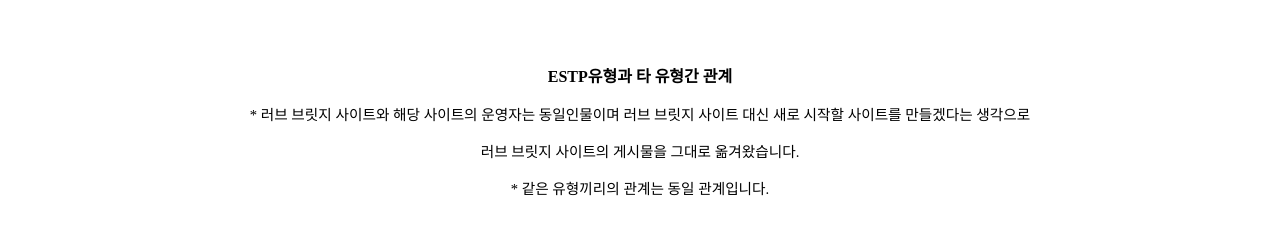
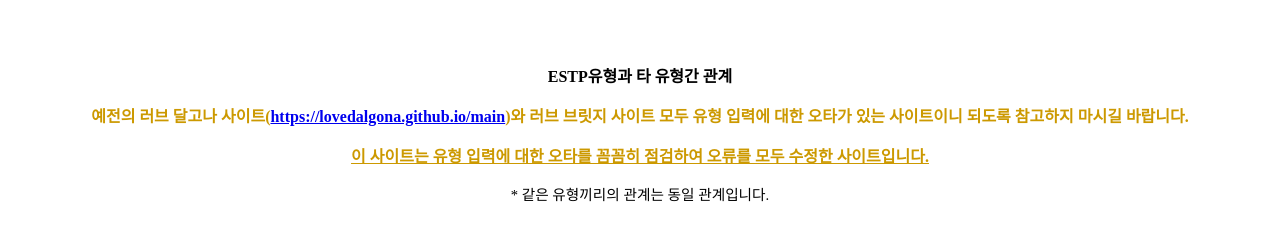
Before and after one commit to love-dalgona/estp-relationship, a plain HTML site: page index.html in a window 1280 px wide. Shown: the part 214-442 px from the top of the page. Drawn offline with Linux system fonts and the light colour scheme.

Commit message:
Add files via upload

```diff
--- a/index.html
+++ b/index.html
@@ -5,6 +5,7 @@
 <head>
 <title>Love dalgona :: ESTP유형과 타 유형간 관계</title>
 <meta http-equiv="content-type" content="text/html; charset=utf-8" />
+<meta name="generator" content="namo webeditor(trial)" />
 </head>
 <body>
 
@@ -15,8 +16,8 @@
         <p align="center">&nbsp;</p>
         <p align="center">&nbsp;</p>
         <p align="center"><b>ESTP유형과 타 유형간 관계</b></p>
-        <p align="center"><span style="font-size:11pt;">* 러브 브릿지 사이트와 해당 사이트의 운영자는 동일인물이며 러브 브릿지 사이트 대신 새로 시작할 사이트를 만들겠다는 생각으로</span></p>
-        <p align="center"><span style="font-size:11pt;">러브 브릿지 사이트의 게시물을 그대로 옮겨왔습니다.</span></p>
+<p align="center"><font color="#cc9900"><b>예전의 러브 달고나 사이트(<a href="https://lovedalgona.github.io/main">https://lovedalgona.github.io/main</a>)와 러브 브릿지 사이트 모두 유형 입력에 대한 오타가 있는 사이트이니 되도록 참고하지 마시길 바랍니다. </b></font></p>
+<p align="center"><b><font color="#cc9900"><u>이 사이트는 유형 입력에 대한 오타를 꼼꼼히 점검하여 오류를 모두 수정한 사이트입니다.</u></font></b></p>
         <p align="center"><span style="font-family:the렛츠스마일r; font-size:11pt; color:rgb(30,204,255);"><font color="black">* 같은 유형끼리의 관계는&nbsp;동일 관계입니다.</font></span></p>
 </div>
 </div>
```
